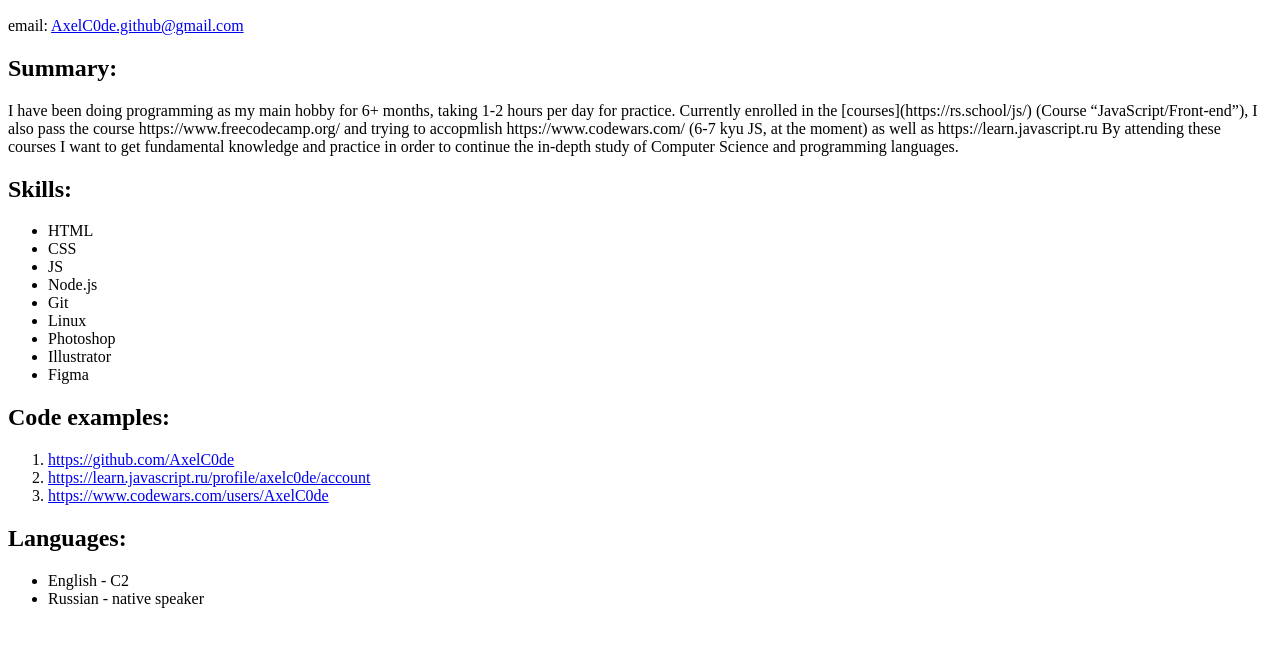
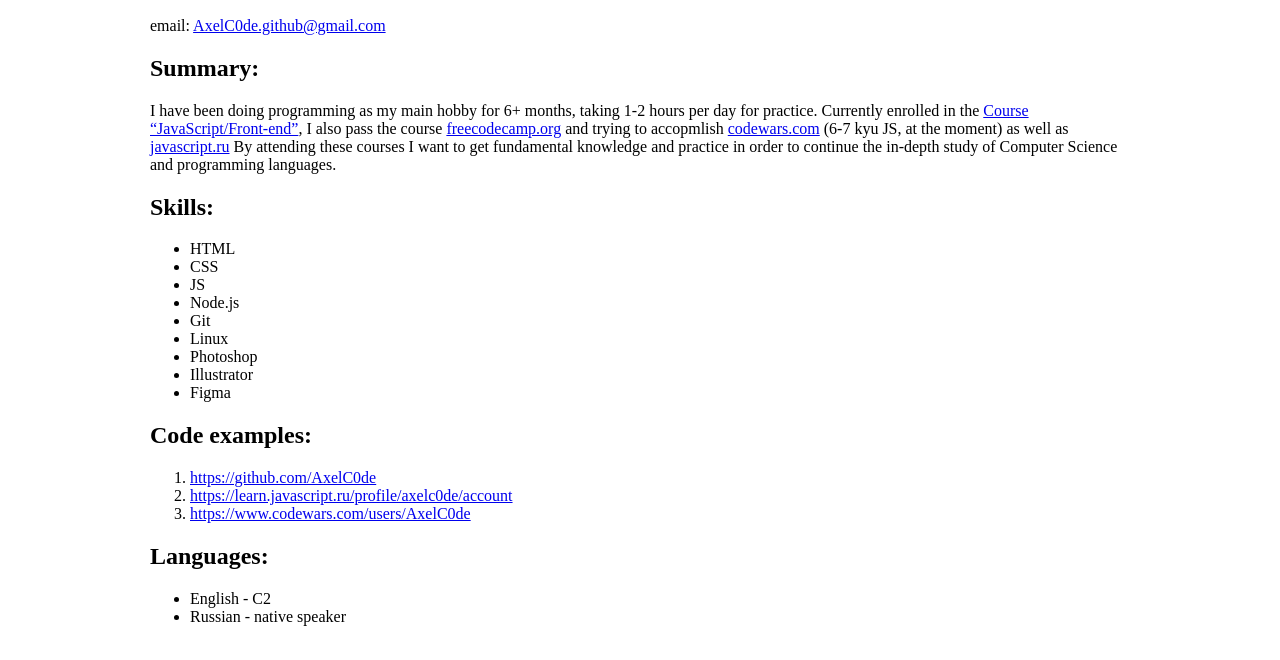
Before and after one commit to AxelC0de/rsschool-cv, a plain HTML site: page index.html in a window 1280 px wide. Shown: the part 110-770 px from the top of the page. Drawn offline with Linux system fonts and the light colour scheme.

Commit message:
fix: added hyperlinks

```diff
--- a/assets/styles/style.css
+++ b/assets/styles/style.css
@@ -0,0 +1,4 @@
+.wrap{
+	margin: 0 auto;
+	max-width: 980px;
+}
--- a/index.html
+++ b/index.html
@@ -6,22 +6,29 @@
 		<meta http-equiv="X-UA-Compatible" content="IE=edge">
 		<meta name="viewport" content="width=device-width, initial-scale=1.0">
 		<title>Document</title>
-
+		<link rel="stylesheet" type="text/css" href="./assets/styles/style.css">
 	</head>
 
 	<body>
+		<div class="wrap">
 			<h1>Alexey Grigoriev</h1>
 			<h2>Contact Info</h2>
 			<p>email: <a href="AxelC0de.github@gmail.com">AxelC0de.github@gmail.com</a></p>
 			<h2>Summary:</h2>
 			<p>I have been doing programming as my main hobby for 6+ months, taking 1-2 hours per day for practice. Currently
 				enrolled
-			in the [courses](https://rs.school/js/) (Course “JavaScript/Front-end”), I also pass the course
-			https://www.freecodecamp.org/ and trying to accopmlish https://www.codewars.com/ (6-7 kyu JS, at the moment) as
+
+				in the <a href="https://rs.school/js">Course “JavaScript/Front-end”</a>,
+				I also pass the course
+				<a href="	https://www.freecodecamp.org/">freecodecamp.org</a> and trying to accopmlish <a
+					href="https://www.codewars.com/">codewars.com</a> (6-7
+				kyu JS, at the moment) as
 				well as
-			https://learn.javascript.ru By attending these courses I want to get fundamental knowledge and practice in order
+				<a href="https://learn.javascript.ru">javascript.ru</a> By attending these courses I want to get fundamental
+				knowledge and practice in order
 				to
-			continue the in-depth study of Computer Science and programming languages.</p>
+				continue the in-depth study of Computer Science and programming languages.
+			</p>
 
 			<h2>Skills:</h2>
 
@@ -54,6 +61,7 @@
 				<li>English - C2</li>
 				<li>Russian - native speaker</li>
 			</ul>
+		</div>
 	</body>
 
 </html>
```
Lines whose indentation alone changed are shown as unchanged.
